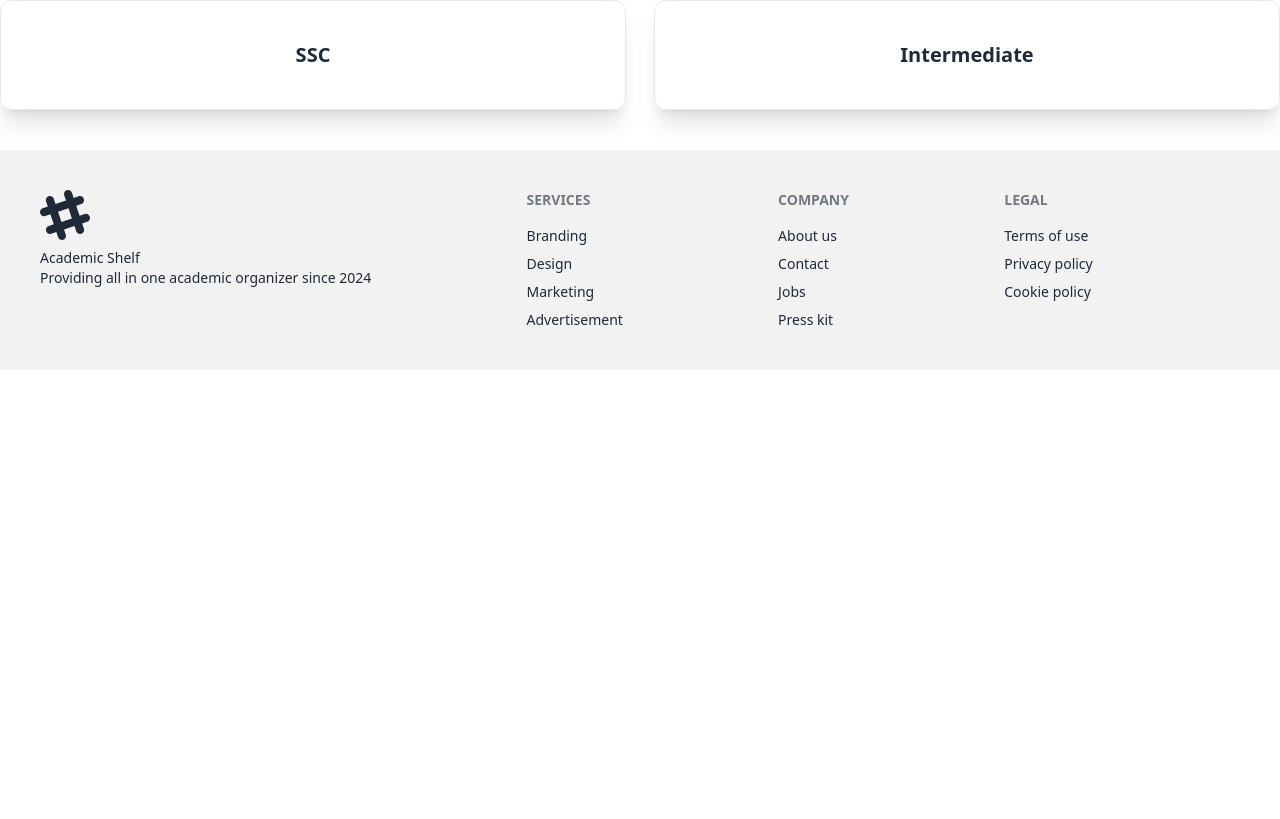
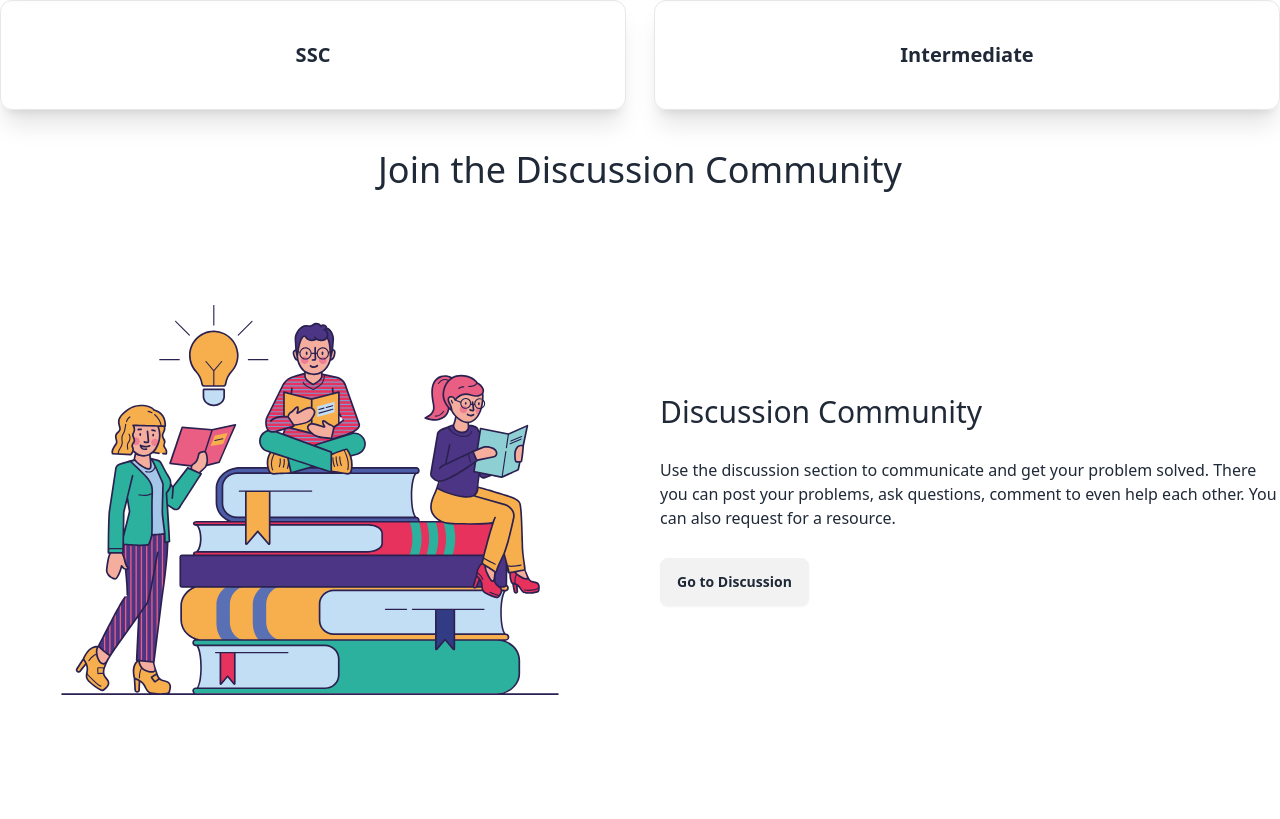
Before and after one commit to sadmaningithub/academic-shelf-client, a React (Vite) app: page / in a window 1280 px wide. Shown: the part 1461-2280 px from the top of the page. Before the commit the page ends 1831 px from the top, so only its background shows below. Built offline with nearby package versions, Linux system fonts and the light colour scheme.

Commit message:
login and signup page created

```diff
--- a/src/components/DiscussionSection/DiscussionSection.jsx
+++ b/src/components/DiscussionSection/DiscussionSection.jsx
@@ -1,9 +1,22 @@
-
+import { Link } from 'react-router-dom';
+import communitySvg from '../../assets/svg/discuss.svg'
 
 const DiscussionSection = () => {
     return (
-        <div>
-
+        <div className='my-10'>
+            <div className='text-center'>
+                <h1 className='text-4xl font-medium'>Join the Discussion Community</h1>
+            </div>
+            <div className='flex flex-col lg:flex-row-reverse gap-10 items-center'>
+                <div className='w-1/2 space-y-7'>
+                    <h1 className='text-3xl'>Discussion Community</h1>
+                    <p className='text-base'>Use the discussion section to communicate and get your problem solved. There you can post your problems, ask questions, comment to even help each other. You can also request for a resource.</p>
+                    <Link className='btn' to='/discussion'>Go to Discussion</Link>
+                </div>
+                <div className='w-1/2'>
+                    <img src={communitySvg} alt="" />
+                </div>
+            </div>
         </div>
     );
 };
--- a/src/pages/Home.jsx
+++ b/src/pages/Home.jsx
@@ -1,5 +1,6 @@
 import Banner from "../components/Banner/Banner";
 import CategorySection from "../components/CategorySection/CategorySection";
+import DiscussionSection from "../components/DiscussionSection/DiscussionSection";
 import StudyMaterials from "../components/StudyMaterials/StudyMaterials";
 
 
@@ -12,6 +13,7 @@ const Home = () => {
             </div>
             <StudyMaterials></StudyMaterials>
             <CategorySection></CategorySection>
+            <DiscussionSection></DiscussionSection>
         </div>
     );
 };
--- /dev/null
+++ b/src/pages/SignUp.jsx
@@ -0,0 +1,11 @@
+
+
+const SignUp = () => {
+    return (
+        <div>
+
+        </div>
+    );
+};
+
+export default SignUp;
```
Also changed, not shown: src/assets/svg/discuss.svg (added).
